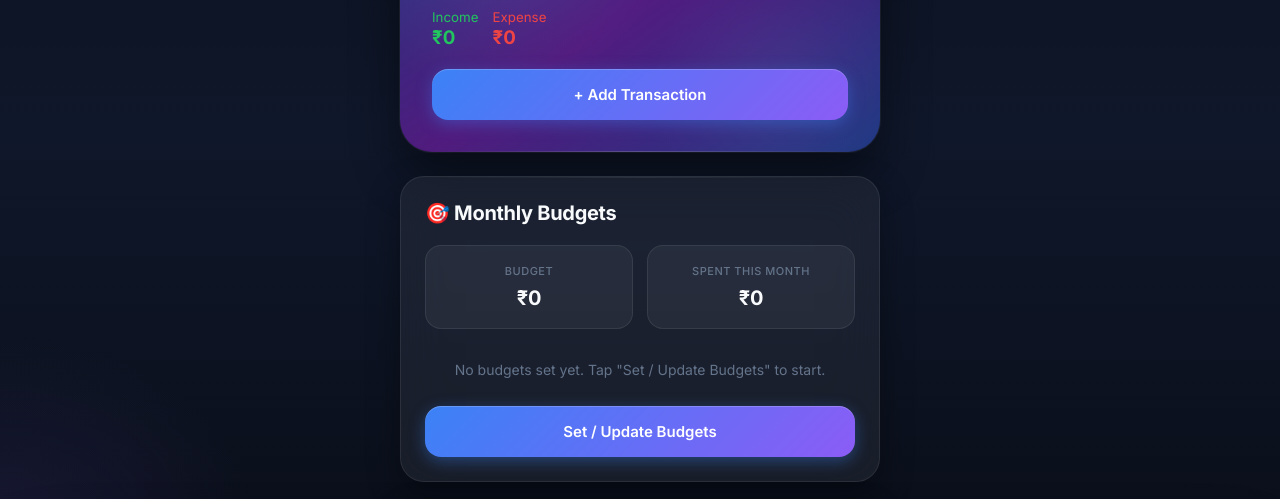
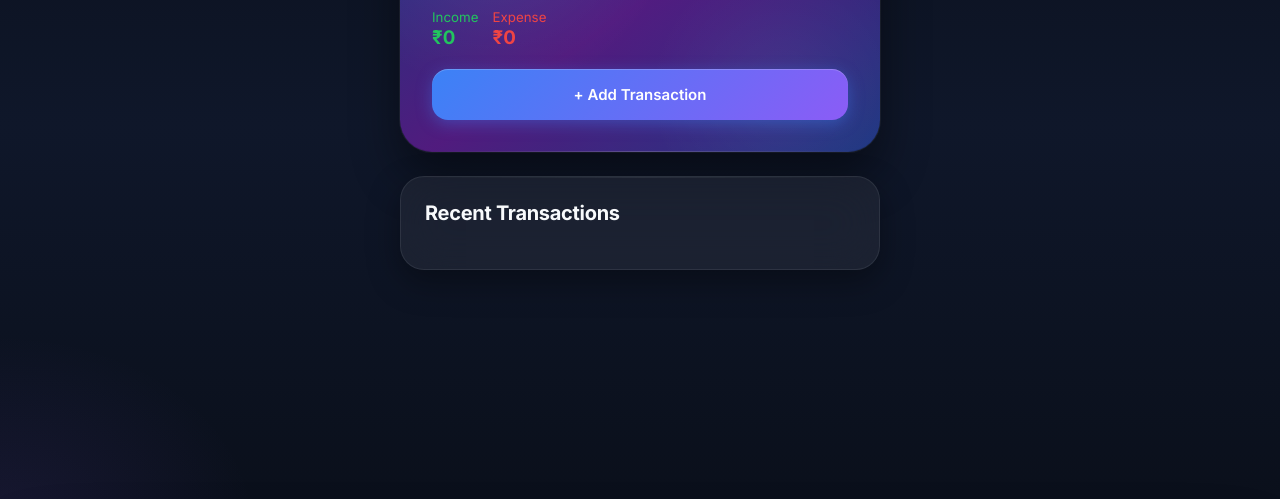
Before and after one commit to GLTCH2434/MoneyManagerPWA, a plain HTML site: page index.html in a window 1280 px wide. Shown: the part 273-772 px from the top of the page. Drawn offline with nearby package versions, Linux system fonts and the light colour scheme; a script that the page names is missing.

Commit message:
feat: remove Budgets section from main view
- Budgets card removed from main UI
- Accessible only via 🎯 button in top bar (opens budget dialog)
- Cleaner main view with just Balance Card, Add Transaction, and History

```diff
--- a/index.html
+++ b/index.html
@@ -90,42 +90,6 @@
     </button>
 
 </section>
-
-<!-- BUDGETS -->
-
-<section class="card">
-
-<h2>🎯 Monthly Budgets</h2>
-
-<div class="budgetSummary">
-
-    <div>
-
-        <small>Budget</small>
-
-        <h3 id="budgetTotal">₹0</h3>
-
-    </div>
-
-    <div>
-
-        <small>Spent this month</small>
-
-        <h3 id="budgetSpent">₹0</h3>
-
-    </div>
-
-</div>
-
-<div id="budgetList"></div>
-
-<button onclick="openBudgetDialog()" class="primaryBtn" style="margin-top:16px;">
-    Set / Update Budgets
-</button>
-
-</section>
-
-
 
 <!-- ADD TRANSACTION -->
 
```
